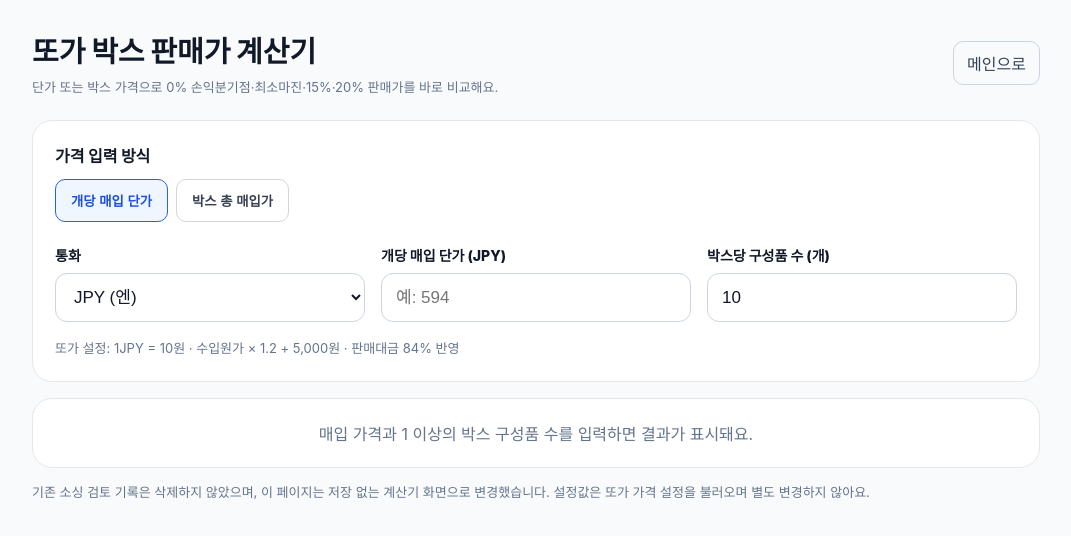
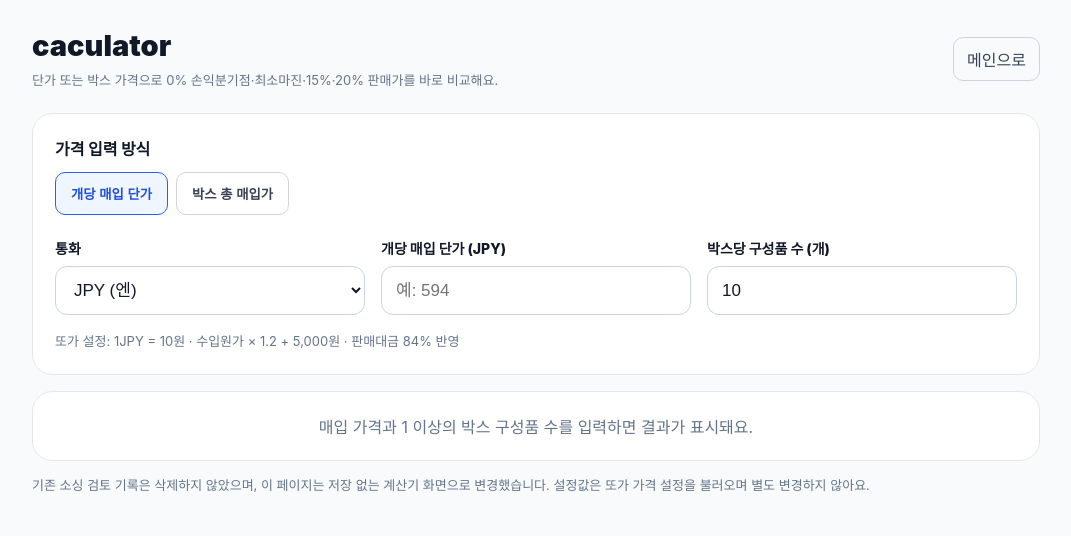
Before and after one commit to ddogagak/shipping, a Next.js app in the folder web/: page /sourcing-research in a window 1280 px wide. Shown: the top 536 px of the page, without its empty margins (104-1175 px from the left). Built offline with nearby package versions, Linux system fonts and the light colour scheme.

Commit message:
chore: rename sourcing calculator heading to caculator

```diff
--- a/web/src/app/sourcing-research/page.tsx
+++ b/web/src/app/sourcing-research/page.tsx
@@ -83,7 +83,7 @@ export default function SourcingResearchPage() {
     <main style={{ maxWidth: 1040, margin: "0 auto", padding: "28px 16px 60px", color: "#111827" }}>
       <div style={{ display: "flex", justifyContent: "space-between", alignItems: "center", gap: 16, marginBottom: 22 }}>
         <div>
-          <h1 style={{ fontSize: 29, margin: 0, fontWeight: 900 }}>또가 박스 판매가 계산기</h1>
+          <h1 style={{ fontSize: 29, margin: 0, fontWeight: 900 }}>caculator</h1>
           <p style={{ ...textMuted, margin: "7px 0 0" }}>단가 또는 박스 가격으로 0% 손익분기점·최소마진·15%·20% 판매가를 바로 비교해요.</p>
         </div>
         <Link href="/" style={{ textDecoration: "none", padding: "9px 13px", border: "1px solid #cbd5e1", borderRadius: 10, color: "#334155", whiteSpace: "nowrap" }}>메인으로</Link>
```
